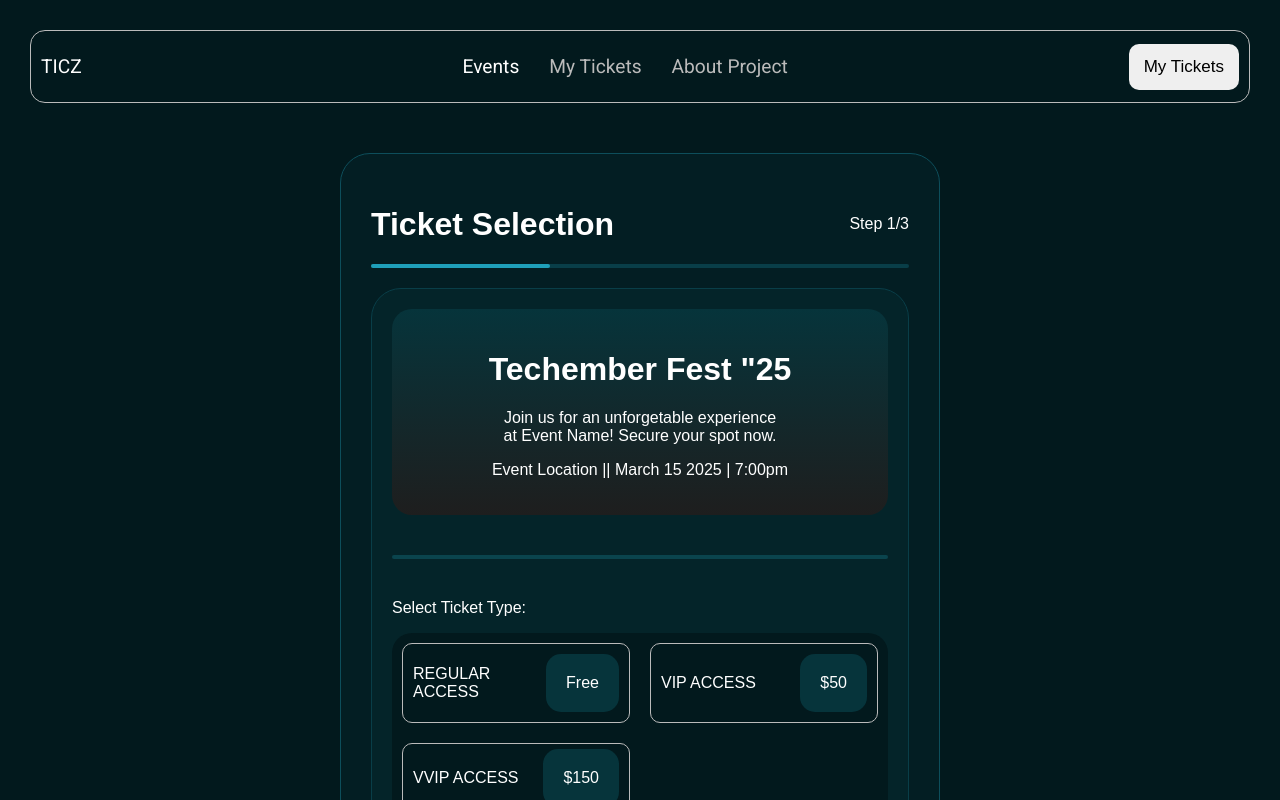
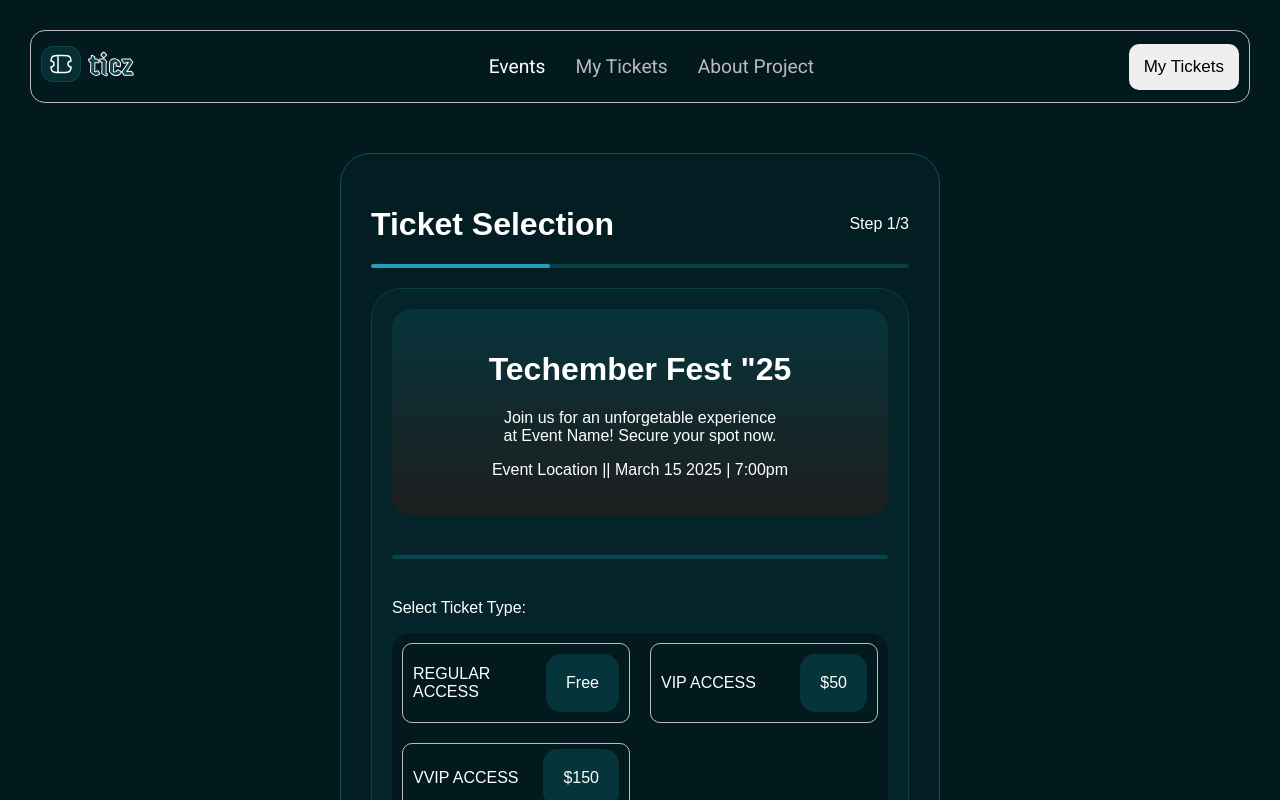
Before and after one commit to Habeebamoo/habeeb-amoo-ticket-generator, a React (Vite) app: page / in a window 1280 px wide. Shown: the top 800 px of the page. Built offline with nearby package versions, Linux system fonts and the light colour scheme.

Commit message:
Update Header.jsx

```diff
--- a/src/components/Header.jsx
+++ b/src/components/Header.jsx
@@ -1,9 +1,13 @@
+import logo from "../images/logo.svg"
+
 function Header({ toAbout, toEvents }) {
   return (
     <>
       <header>
         <nav className="header-nav">
-          <div className="logo">TICZ</div>
+          <div className="logo">
+            <img src={logo} alt="logo" />
+          </div>
           <ul>
             <li onClick={toEvents} style={{ color: "white"}}>Events</li>
             <li>My Tickets</li>
```
